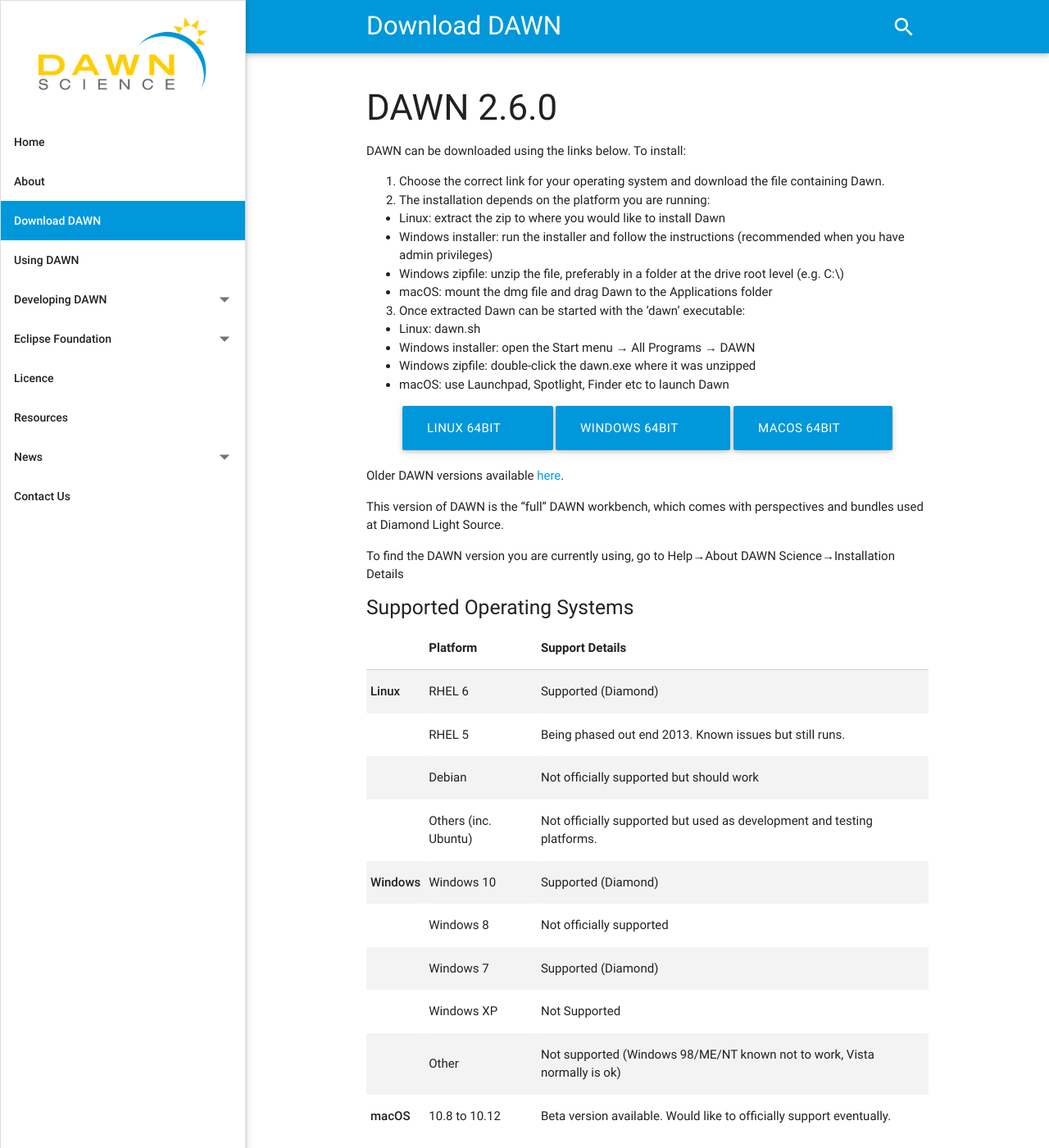
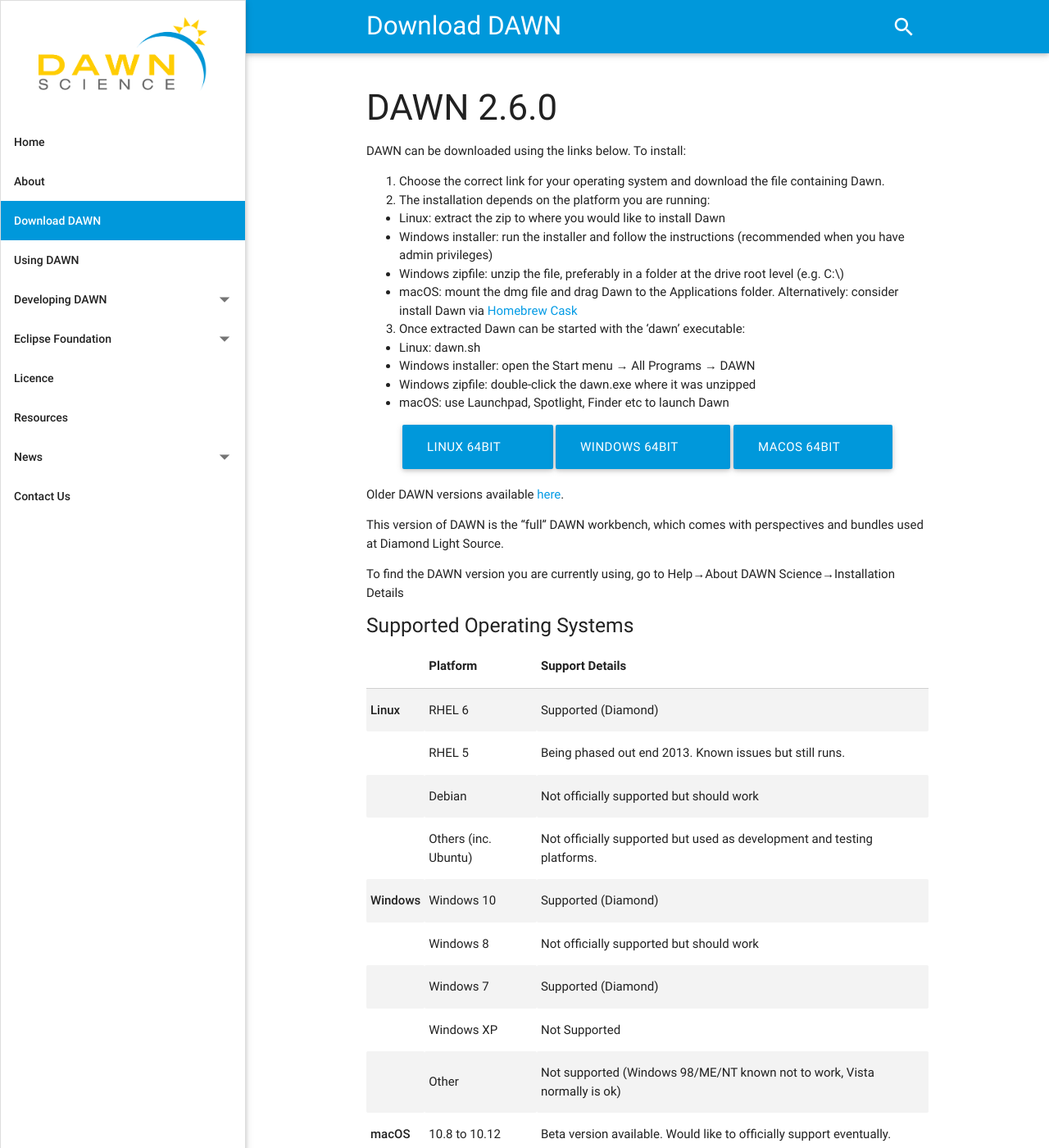
Before and after one commit to DawnScience/dawn-website, a Jekyll site: the page built from _pages/02_download-dawn.md, in a window 1280 px wide and 1400 px high. Shown: the whole window at 82% size. Built offline with Jekyll 4.4.1, drawn with Linux system fonts in a browser that asks for light colours; nearby versions of some CDN libraries.

Commit message:
Announce Dawn for macOS availability via Homebrew Cask

```diff
--- a/_pages/02_download-dawn.md
+++ b/_pages/02_download-dawn.md
@@ -12,7 +12,7 @@
     * Linux: extract the zip to where you would like to install Dawn
     * Windows installer: run the installer and follow the instructions (recommended when you have admin privileges)
     * Windows zipfile: unzip the file, preferably in a folder at the drive root level (e.g. C:\\)
-    * macOS: mount the dmg file and drag Dawn to the Applications folder
+    * macOS: mount the dmg file and drag Dawn to the Applications folder. Alternatively: consider install Dawn via [Homebrew Cask](https://caskroom.github.io)
 3. Once extracted Dawn can be started with the 'dawn' executable:
     * Linux: dawn.sh
     * Windows installer: open the Start menu &rarr; All Programs &rarr; DAWN
@@ -66,7 +66,7 @@
 |               | Debian               | Not officially supported but should work                                 |
 |               | Others (inc. Ubuntu) | Not officially supported but used as development and testing platforms.  |
 | **Windows**   | Windows 10           | Supported (Diamond)                                                      |
-|               | Windows 8            | Not officially supported                                                 |
+|               | Windows 8            | Not officially supported but should work                                 |
 |               | Windows 7            | Supported (Diamond)                                                      |
 |               | Windows XP           | Not Supported                                                            |
 |               | Other                | Not supported (Windows 98/ME/NT known not to work, Vista normally is ok) |
```
Also changed, not shown: _posts/2017-10-03-dawn-macos-homebrew-cask.md (added, +9 -0 lines).
